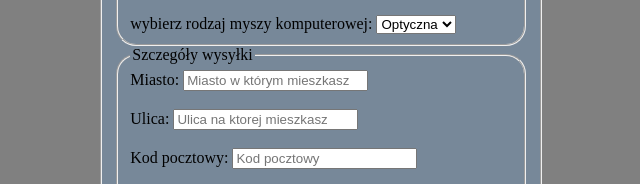
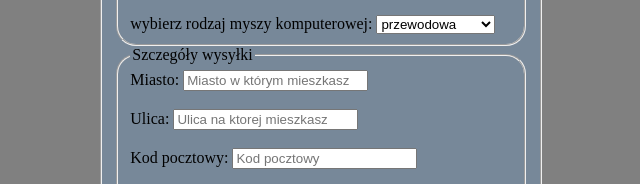
Before and after one commit to 4TiCzech/Formularz1, a plain HTML site: page index.html in a window 1280 px wide. Shown: the part 579-763 px from the top of the page, 319-959 px from the left. Drawn offline with Linux system fonts and the light colour scheme.

Commit message:
poprawki1

```diff
--- a/index.html
+++ b/index.html
@@ -23,9 +23,11 @@
         <fieldset>
       <fieldset>
         <legend>Informacje o użytkowniku</legend>
+        <label for="dane">
         Imię: <input type="text" name="imie" placeholder="twoje imię" /> <br> </br>
         Nazwisko: <input type="password" name="nazwisko" placeholder="twoje nazwisko" /> <br> </br>
         e-mail: <input type="email" name="email" placeholder="twój email" required/>
+        </label>
       </fieldset>
       <fieldset>
         <legend> Parametry komputera:</legend>
@@ -62,10 +64,12 @@
         wybierz kolor gratisowej podkładki pod mysz:
         <input type="color" name="col"> <br> </br>
         wybierz rodzaj myszy komputerowej:
+        <label for="mysz" name="mysz">
         <select>
-            <option>Optyczna</option>
-            <option>Laserowa</option>
+            <option>przewodowa</option>
+            <option>bezprzewodowa</option>
         </select>
+    </label>
       </fieldset>
       <fieldset>
         <legend> Szczegóły wysyłki</legend>
```
